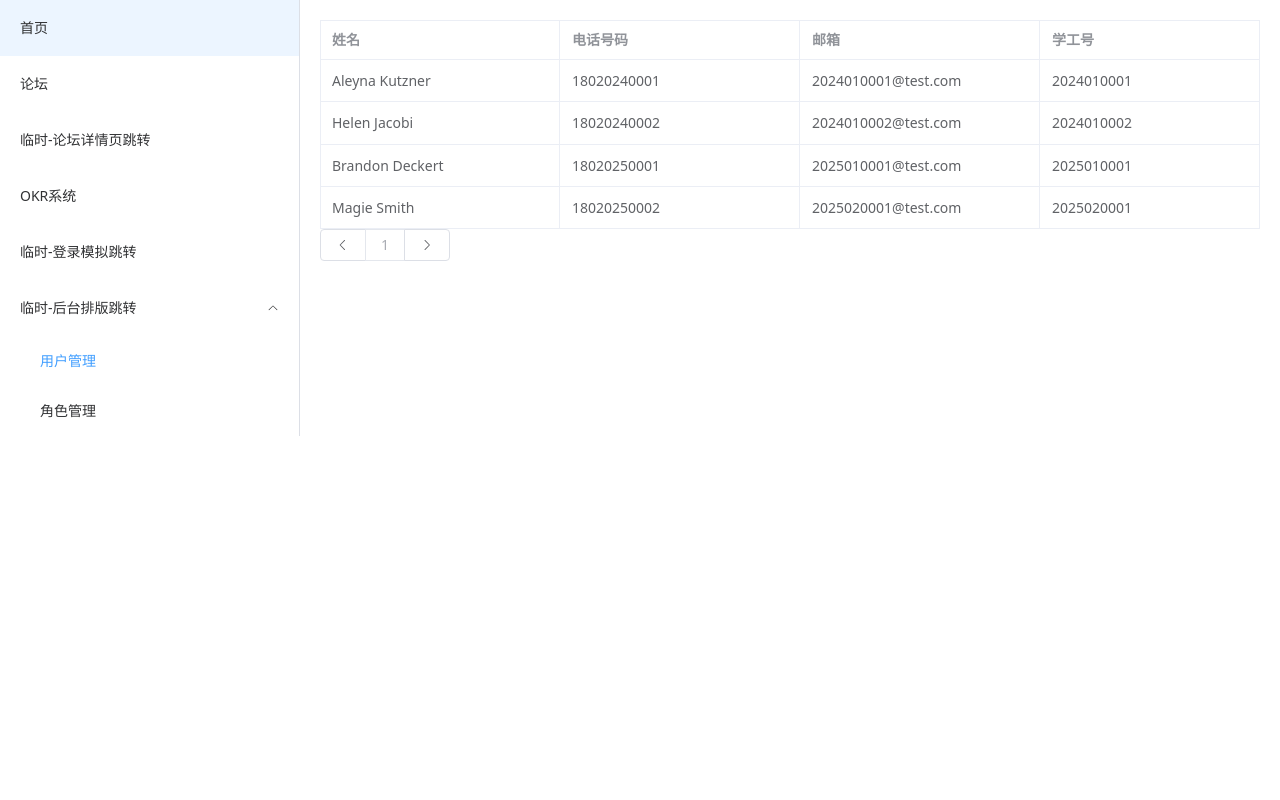
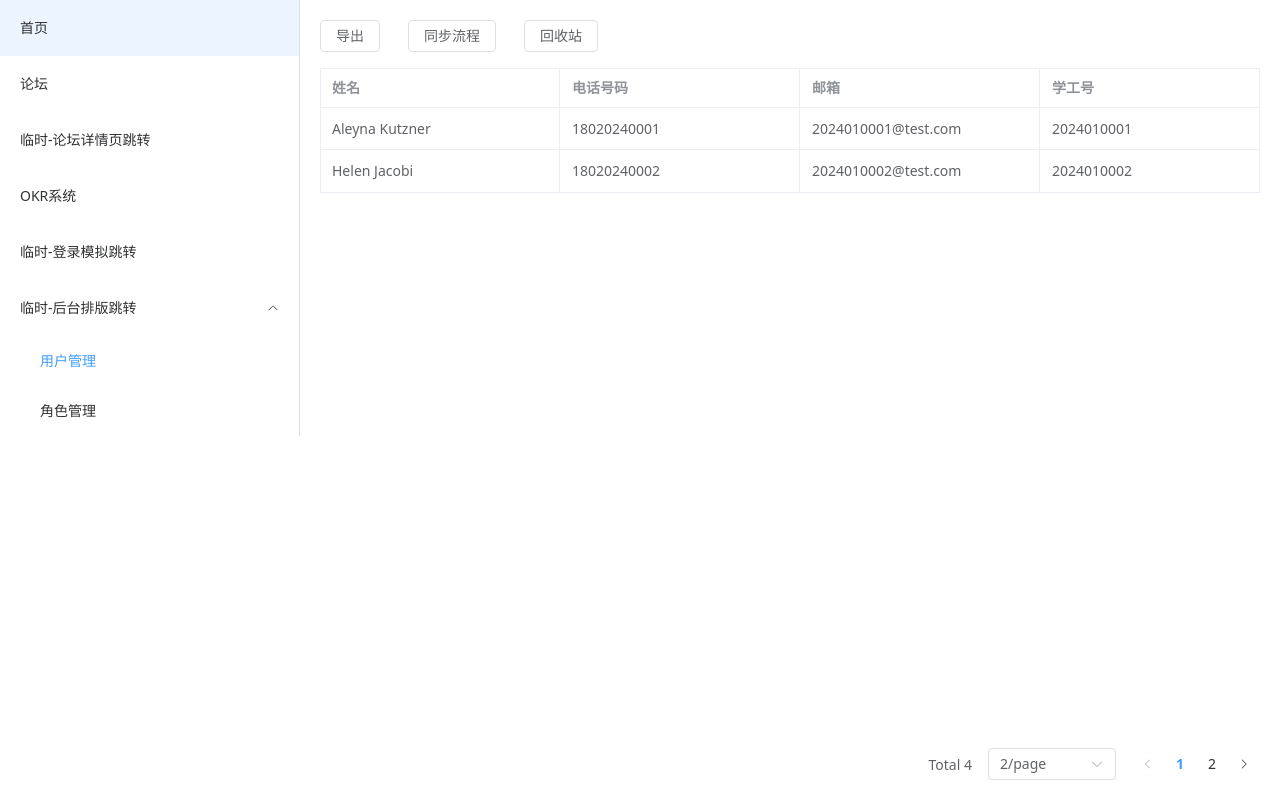
Before and after one commit to customysc/snc-web, a Vue app in the folder frontend/: page /admin/user in a window 1280 px wide. Built offline with nearby package versions, Linux system fonts and the light colour scheme.

Commit message:
用户管理页

```diff
--- a/frontend/src/components/views/admin/role/Index.vue
+++ b/frontend/src/components/views/admin/role/Index.vue
@@ -9,7 +9,23 @@
       direction="rtl"
       size="50%"
   >
-    在这里加个树表
+
+   角色权限配置:
+   <el-tree
+    v-model="value"
+    :data="data"
+    multiple
+    :render-after-expand="false"
+    show-checkbox
+    style="width: 300px"
+    default-expand-all="true"
+   />
+
+   <div style="position:fixed;bottom: 20px;right: 20px;">
+      <el-button>取消</el-button>
+      <el-button>仅保存</el-button>
+      <el-button>保存并关闭</el-button>
+    </div>
   </el-drawer>
 </template>
 
@@ -18,4 +34,77 @@ import { ref } from 'vue'
 
 const table = ref(false)
 
+const value = ref()
+
+const data = [
+  {
+    value: '1',
+    label: 'Level one 1',
+    children: [
+      {
+        value: '1-1',
+        label: 'Level two 1-1',
+        children: [
+          {
+            value: '1-1-1',
+            label: 'Level three 1-1-1',
+          },
+        ],
+      },
+    ],
+  },
+  {
+    value: '2',
+    label: 'Level one 2',
+    children: [
+      {
+        value: '2-1',
+        label: 'Level two 2-1',
+        children: [
+          {
+            value: '2-1-1',
+            label: 'Level three 2-1-1',
+          },
+        ],
+      },
+      {
+        value: '2-2',
+        label: 'Level two 2-2',
+        children: [
+          {
+            value: '2-2-1',
+            label: 'Level three 2-2-1',
+          },
+        ],
+      },
+    ],
+  },
+  {
+    value: '3',
+    label: 'Level one 3',
+    children: [
+      {
+        value: '3-1',
+        label: 'Level two 3-1',
+        children: [
+          {
+            value: '3-1-1',
+            label: 'Level three 3-1-1',
+          },
+        ],
+      },
+      {
+        value: '3-2',
+        label: 'Level two 3-2',
+        children: [
+          {
+            value: '3-2-1',
+            label: 'Level three 3-2-1',
+          },
+        ],
+      },
+    ],
+  },
+]
+
 </script>
--- a/frontend/src/components/views/admin/user/Index.vue
+++ b/frontend/src/components/views/admin/user/Index.vue
@@ -1,5 +1,28 @@
 <template>
- <el-table :data="tableData" :border="true" style="width: 100%;">
+ <div class="contianer" style="margin-bottom: 16px;">
+  <el-button
+          plain
+          size="default"
+          style="margin-right: 16px;"
+        >
+          导出
+        </el-button>
+      <el-button
+          plain
+          size="default"
+          style="margin-right: 16px;"
+        >
+          同步流程
+        </el-button>
+      <el-button
+          plain
+          size="default"
+        >
+          回收站
+        </el-button>
+  </div>
+
+ <el-table :data="paginatedTableData" :border="true" style="width: 100%;">
    <el-table-column prop="name" label="姓名" width="240" />
    <el-table-column prop="phonenumber" label="电话号码" width="240" />
    <el-table-column prop="email" label="邮箱" width="240" :show-overflow-tooltip="true"/>
@@ -30,22 +53,24 @@
    </el-table-column>
  </el-table>
 
-  <el-button-group>
-    <el-button size="default">
-      <el-icon><ArrowLeft/></el-icon>
-    </el-button>
-    <el-button size="default" :disabled="true">1</el-button>
-    <el-button size="default">
-      <el-icon><ArrowRight/></el-icon>
-    </el-button>
-  </el-button-group>
+  <div style="position:fixed;bottom:20px;right: 20px; text-align: right;">
+    <el-pagination
+     v-model:current-page="currentPage"
+     v-model:page-size="pageSize"
+     :page-sizes="[2,3,4,5]"
+     layout="total,sizes,prev,pager,next"
+     :total="tableData.length"
+     @size-change="handleSizeChange"
+     @current-change="handleCurrentChange"
+    />
+  </div>
 </template>
 
 
 <script lang="ts" setup>
 
-import { ElTable, ElTableColumn, ElButton, ElButtonGroup, ElIcon} from 'element-plus'
-import { ArrowLeft, ArrowRight } from '@element-plus/icons-vue'
+import { ElTable, ElTableColumn, ElButton, ElPagination} from 'element-plus'
+import { ref ,computed} from 'vue'
 
 interface User {
   name: string
@@ -81,4 +106,23 @@ const tableData : User[]=[
   },
 ]
 
+const currentPage = ref(1)
+const pageSize = ref(2)
+
+const paginatedTableData = computed(() => {
+  const startIndex = (currentPage.value - 1) * pageSize.value
+  const endIndex = startIndex + pageSize.value
+  return tableData.slice(startIndex, endIndex)
+})
+
+const handleSizeChange = (val:number) => {
+  pageSize.value = val
+  currentPage.value = 1
+}
+
+
+const handleCurrentChange = (val: number) => {
+  currentPage.value = val
+}
+
 </script>
```
